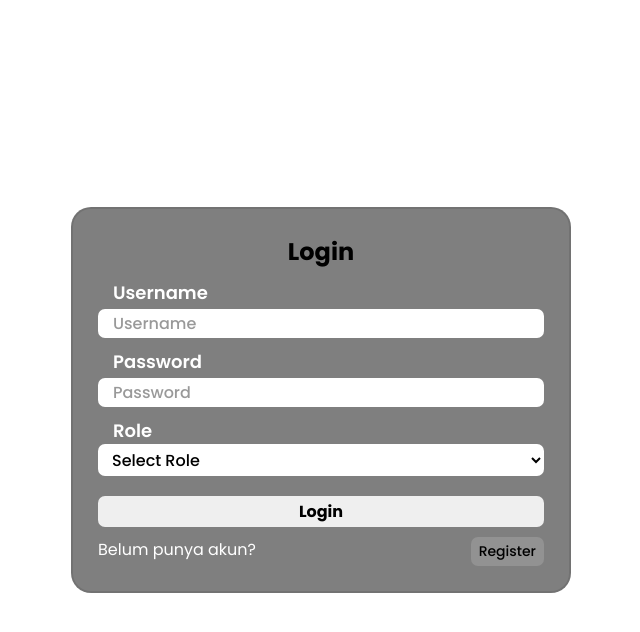
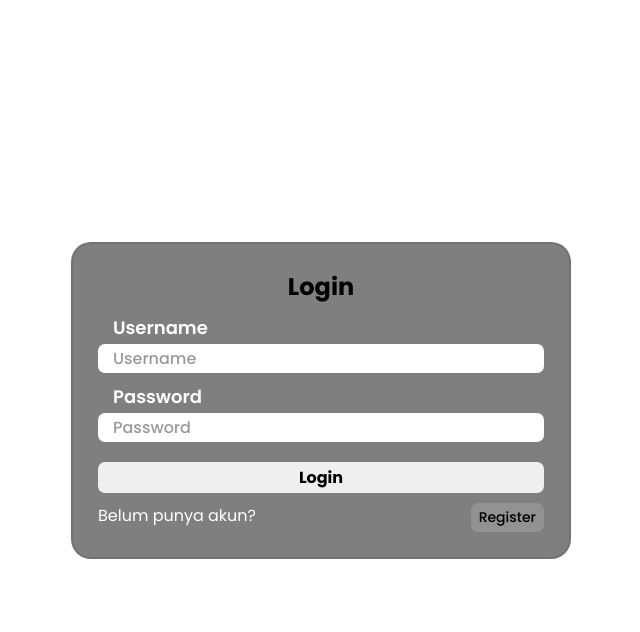
Before and after one commit to alnfl29/PA_PEMWEB7, a PHP site: page /login.php in a window 1280 px wide. Shown: the top 632 px of the page, without its empty margins (319-959 px from the left). Run offline with PHP 8.4, Linux system fonts and the light colour scheme.

Commit message:
Update login.php
- hapus pemilihan role untuk pengecekan akses dan akan dilakukan secara otomatis sesuai dengan akses pada database

```diff
--- a/login.php
+++ b/login.php
@@ -6,7 +6,6 @@ session_start();
 if (isset($_POST["login"])) {
   $username = strtolower($_POST["username"]);
   $pass = $_POST["password"];
-  $role = $_POST["role"];
 
   // Ubah result disini
   $result = mysqli_query($koneksi, "SELECT * FROM users WHERE username='$username'");
@@ -15,18 +14,13 @@ if (isset($_POST["login"])) {
   if (mysqli_num_rows($result) == 1) {
     $row = mysqli_fetch_assoc($result);
 
-    if (password_verify($pass, $row['password']) &&
-    ($row['role'] == 'admin') &&
-    ($row['role'] == $role)) {
-
+    if (password_verify($pass, $row['password']) && ($row['role'] == 'admin')) {
 
       $_SESSION["akses"] = "admin";
       header("location: tampilan.php");
       exit;
 
-    } else if (password_verify($pass, $row['password']) &&
-      ($row['role'] == 'user') &&
-      ($row['role'] == $role)) {
+    } else if (password_verify($pass, $row['password']) && ($row['role'] == 'user')) {
 
       $_SESSION["username"] = $username;
       $_SESSION["akses"] = "user";
@@ -77,14 +71,6 @@ if (isset($_POST["login"])) {
           <label for="">Password</label>
           <input type="password" name="password" placeholder="Password" required>
         </div>
-        <div class="inputBox">
-          <label for="">Role</label>
-          <select name="role" class="roles" id="" required>
-            <option value="">Select Role</option>
-            <option value="admin">Admin</option>
-            <option value="user">User</option>
-          </select>
-        </div>
         <input type="submit" value="Login" name="login">
         <div class="links">
           <p>Belum punya akun?</p>
```
